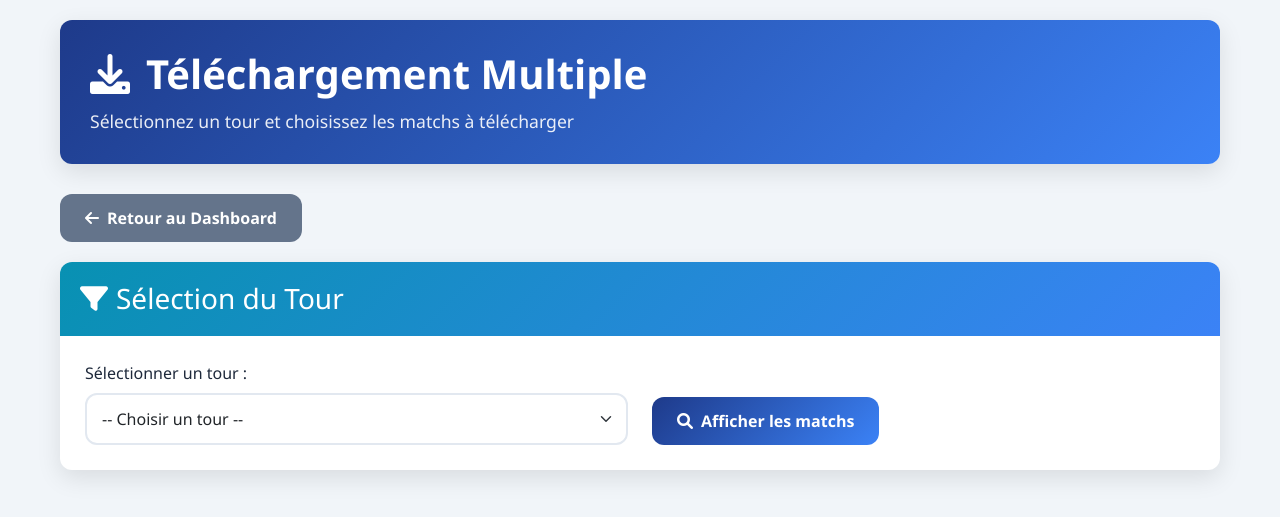
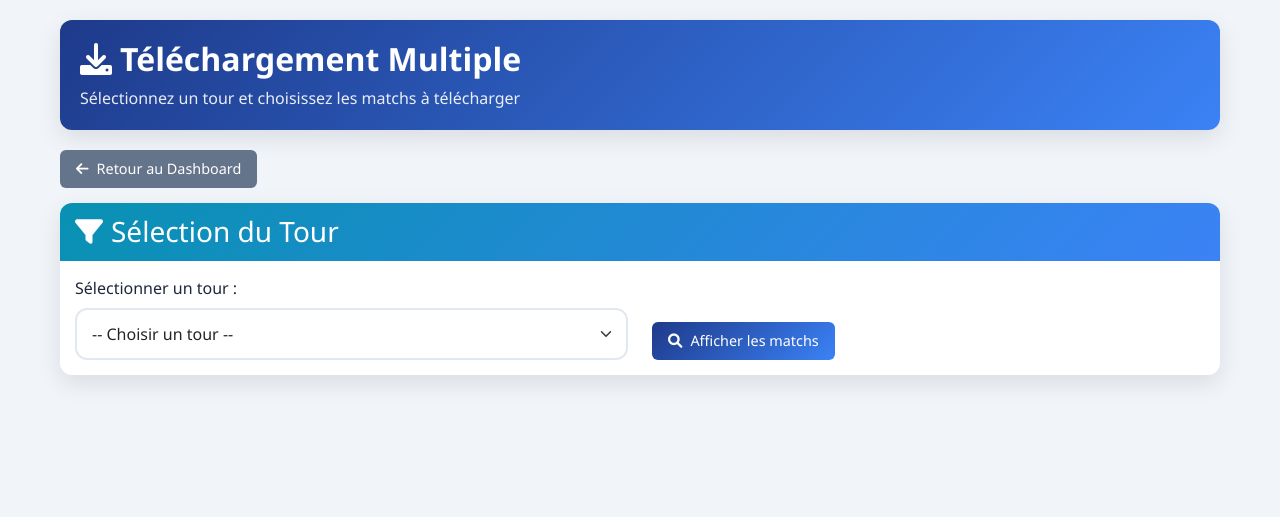
Before and after one commit to SySamba/designation_arbitre, a PHP site: page /telecharger_multiple.php in a window 1280 px wide. Shown: the top 517 px of the page. Run offline with PHP 8.4, Linux system fonts and the light colour scheme; the visitor is signed in with stand-in values (Sample User, id 1); data that the repository does not hold is empty.

Commit message:
first commit

```diff
--- a/telecharger_multiple.php
+++ b/telecharger_multiple.php
@@ -57,22 +57,22 @@ if (isset($_GET['tour']) && !empty($_GET['tour'])) {
         .header {
             background: linear-gradient(135deg, var(--primary-color), var(--secondary-color));
             color: white;
-            padding: 30px;
+            padding: 20px;
             border-radius: var(--border-radius);
-            margin-bottom: 30px;
+            margin-bottom: 20px;
             box-shadow: var(--box-shadow);
         }
 
         .header h1 {
             margin: 0;
-            font-size: 2.5rem;
+            font-size: 2rem;
             font-weight: 700;
         }
 
         .header p {
-            margin: 10px 0 0 0;
+            margin: 8px 0 0 0;
             opacity: 0.9;
-            font-size: 1.1rem;
+            font-size: 1rem;
         }
 
         .card {
@@ -87,12 +87,12 @@ if (isset($_GET['tour']) && !empty($_GET['tour'])) {
         .card-header {
             background: linear-gradient(135deg, var(--info-color), var(--secondary-color));
             color: white;
-            padding: 20px;
+            padding: 12px 15px;
             border: none;
         }
 
         .card-body {
-            padding: 25px;
+            padding: 15px;
         }
 
         .form-select {
@@ -109,11 +109,12 @@ if (isset($_GET['tour']) && !empty($_GET['tour'])) {
         }
 
         .btn {
-            border-radius: var(--border-radius);
-            padding: 12px 25px;
-            font-weight: 600;
+            border-radius: 6px;
+            padding: 8px 16px;
+            font-weight: 500;
             transition: var(--transition);
             border: none;
+            font-size: 0.9rem;
         }
 
         .btn-primary {
@@ -165,24 +168,29 @@ if (isset($_GET['tour']) && !empty($_GET['tour'])) {
         }
 
         .match-info {
-            font-size: 0.9rem;
+            font-size: 0.8rem;
             color: var(--text-light);
+            margin-bottom: 2px;
         }
 
         .match-teams {
             font-weight: 600;
             color: var(--text-dark);
+            font-size: 0.9rem;
         }
 
         .match-date {
             font-weight: 600;
             color: var(--primary-color);
+            font-size: 0.9rem;
         }
 
         .back-btn {
             background: var(--text-light);
             color: white;
-            margin-bottom: 20px;
+            margin-bottom: 15px;
+            padding: 8px 16px;
+            font-size: 0.9rem;
         }
 
         .back-btn:hover {
@@ -215,7 +237,7 @@ if (isset($_GET['tour']) && !empty($_GET['tour'])) {
     <div class="container">
         <!-- Header -->
         <div class="header">
-            <h1><i class="fas fa-download me-3"></i>Téléchargement Multiple</h1>
+            <h1><i class="fas fa-download me-2"></i>Téléchargement Multiple</h1>
             <p>Sélectionnez un tour et choisissez les matchs à télécharger</p>
         </div>
 
@@ -444,10 +466,10 @@ if (isset($_GET['tour']) && !empty($_GET['tour'])) {
 
             if (checkedBoxes.length > 0) {
                 downloadBtn.disabled = false;
-                downloadBtn.innerHTML = `<i class="fas fa-download me-2"></i>Télécharger ${checkedBoxes.length} match(s) sélectionné(s)`;
+                downloadBtn.innerHTML = `<i class="fas fa-download me-1"></i>Télécharger (${checkedBoxes.length})`;
             } else {
                 downloadBtn.disabled = true;
-                downloadBtn.innerHTML = `<i class="fas fa-download me-2"></i>Télécharger les matchs sélectionnés`;
+                downloadBtn.innerHTML = `<i class="fas fa-download me-1"></i>Télécharger`;
             }
         }
 
```
Also changed, not shown: other parts of telecharger_multiple.php (+35 -19 lines), telecharger_multiple_pdf.php (+18 -18 lines).
